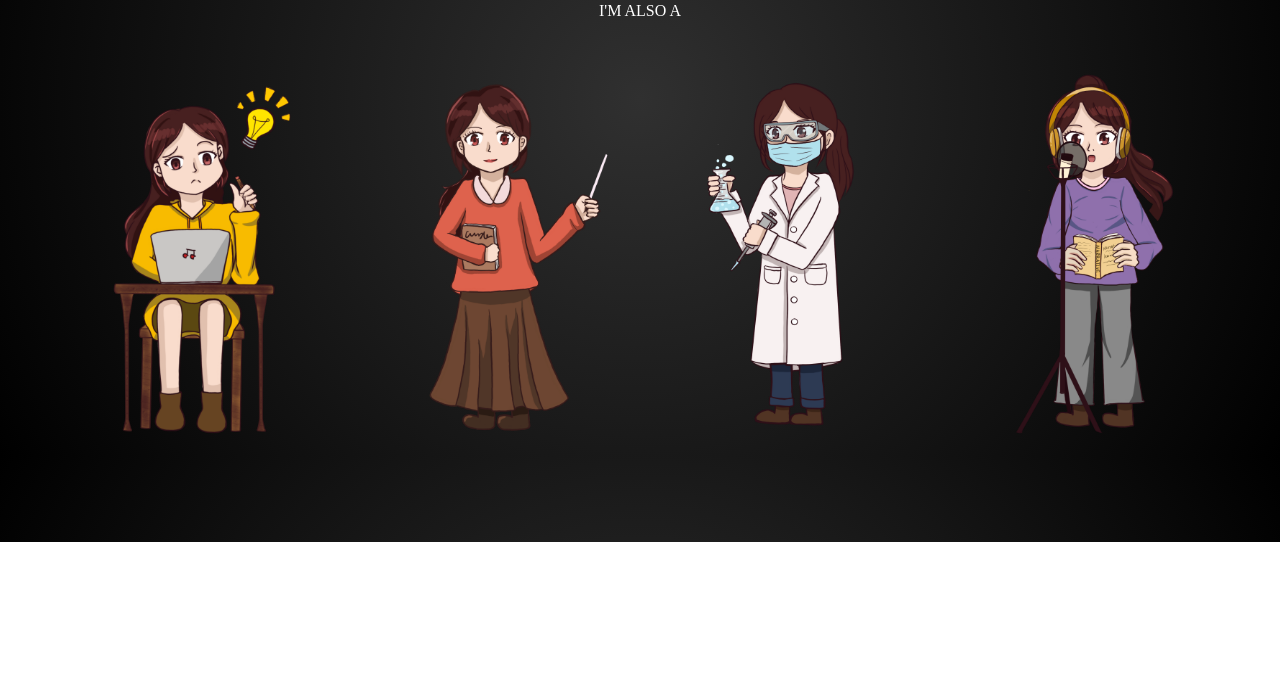
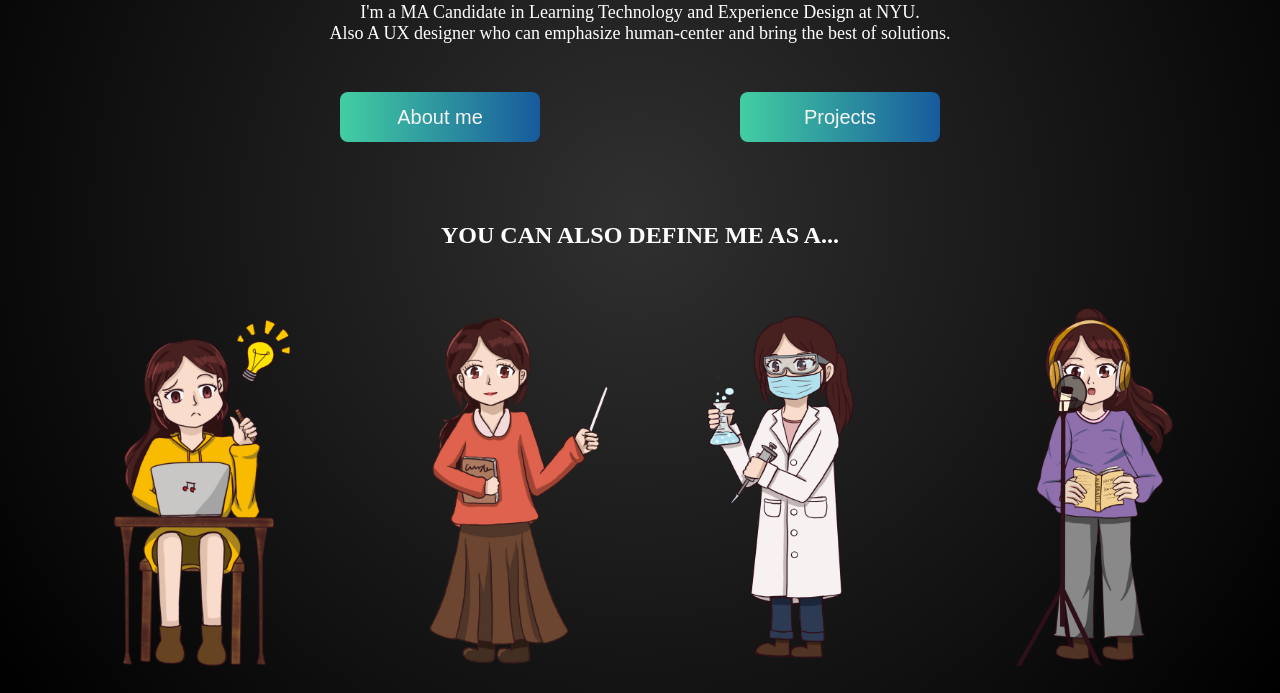
Before and after one commit to Cytoophidia/portfolio, a plain HTML site: page index.html in a window 1280 px wide. Shown: the part 258-951 px from the top of the page. Before the commit the page ends 800 px from the top, so only its background shows below. Drawn offline with Linux system fonts and the light colour scheme.

Commit message:
homepage update -- Changed the "about me" and "project" buttons. Add the brief intro of me

```diff
--- a/index.html
+++ b/index.html
@@ -11,15 +11,20 @@
 <body>
     <header>
         <h3 id="home">EVA XIA</h3>
-        <div>
+        <!-- <div>
             <h4 id="about">ABOUT ME</h4>
             <h4 id="project">PROJECTS</h4>
-        </div>
+        </div> -->
     </header>
     <main>
         <h1>HI, I'M EVA!</h1>
-        <p>I'M ALSO A</p>
+        <p style="text-align: center; font-size: large;">I'm a MA Candidate in Learning Technology and Experience Design at NYU. <br> Also A UX designer who can emphasize human-center and bring the best of solutions.</p>
+        <div class="buttons">
+            <button id="about">About me</button>
+            <button id="project">Projects</button>
+        </div>
     </main>
+    <h2 style="text-align: center;">YOU CAN ALSO DEFINE ME AS A...</h2>
     <div class="charactors">
         <div id="art">
             <h1 class="title" >DESIGNER</h1>
@@ -39,6 +44,9 @@
         </div>
     </div>
 
+
+
+
 </body>
 <script src="home.js"></script>
 </html>
--- a/style.css
+++ b/style.css
@@ -147,3 +147,60 @@ main h1 {
 #volunteer:hover img {
   filter: grayscale(0%);
 }
+
+button{
+  height: 50px;
+  width: 200px;
+  font-size: 20px;
+  margin-left: 100px;
+  margin-right: 100px;
+  font-family: sans-serif;
+  border: none;
+  border-radius: 8px;
+  background-image: linear-gradient(to right, #43cea2, #185a9d);
+  color: whitesmoke;
+  position:relative;
+  text-decoration:none;
+  transition: .2s;
+  transform:ease-in-out;
+  will-change:transform;
+  z-index:0
+}
+
+button ::after{
+  background-color:whitesmoke;
+  border-radius:3rem;
+  display:block;
+  height:100%;
+  width: 100%;
+  position: absolute;
+  left: 0;
+  top: 0;
+  transform: translate(-100%, 0) rotate(10deg);
+  transform-origin:top left;
+  transition: .2s ;transform:ease-out;
+  will-change:transform;
+  z-index:-1
+}
+
+button:hover::after{
+  transform:translate(0, 0);
+}
+
+button:hover
+{
+  background-image: linear-gradient(to right,#de6262, #ffb88c );
+  color:white;
+  transform: scale(1.05);
+  will-change: transform;
+}
+
+
+
+.buttons{
+  display: flex;
+  justify-content: center;
+  align-items: center;
+  margin-top: 30px;
+  margin-bottom: 60px;
+}
```
Also changed, not shown: Home.html (+6 -0 lines).
